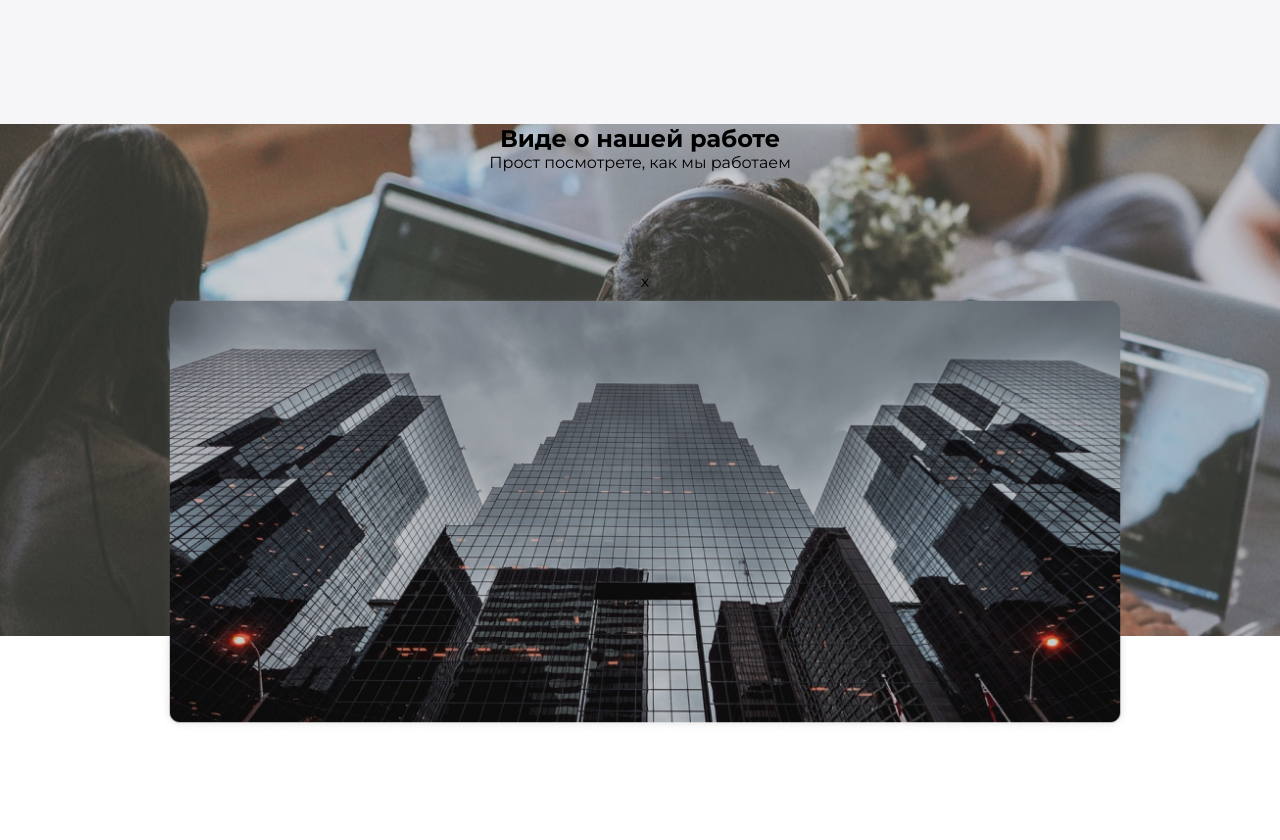
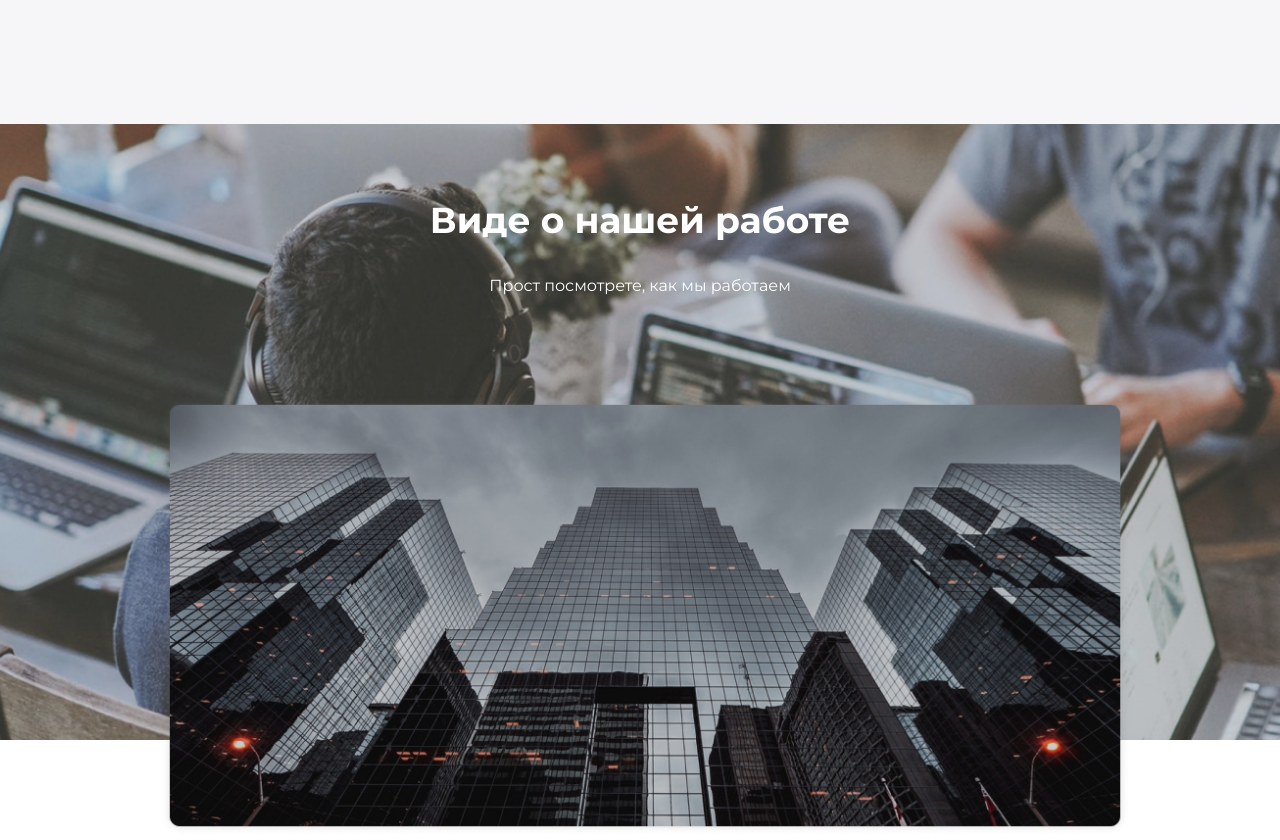
Before and after one commit to Usmanov00/it-company, a plain HTML site: page index.html in a window 1280 px wide. Shown: the part 4000-4840 px from the top of the page. Before the commit the page ends 4736 px from the top, so only its background shows below. Drawn offline with Linux system fonts and the light colour scheme.

Commit message:
edited video section

```diff
--- a/index.html
+++ b/index.html
@@ -376,9 +376,10 @@
         <p class="video-subtitle">Прост посмотрете, как мы работаем</p>
     </div>
     <div class="video-img">
-        x
     <img src="./images/buildings.png" alt="">
     </div>
+<div class="div">
+</div>
     </div>
 </section>
 <section class="subscribe"></section>
--- a/styles/style.css
+++ b/styles/style.css
@@ -370,7 +370,17 @@ a {
     justify-content: center;
 }
 .video{
-    background-image: url("../images/narrow-team-work.png");
+    background: url("../images/narrow-team-work.png") no-repeat center/cover;
+}
+.video-title{
+    font-weight: 700;
+    font-size: 36px;
+    margin: 70px 0 30px 0;
+    color: #fff;
+    line-height: 52px;
+}
+.video-subtitle{
+    color: #fff;
 }
 .video-box{
     display: flex;
```
Also changed, not shown: 2 other files.
